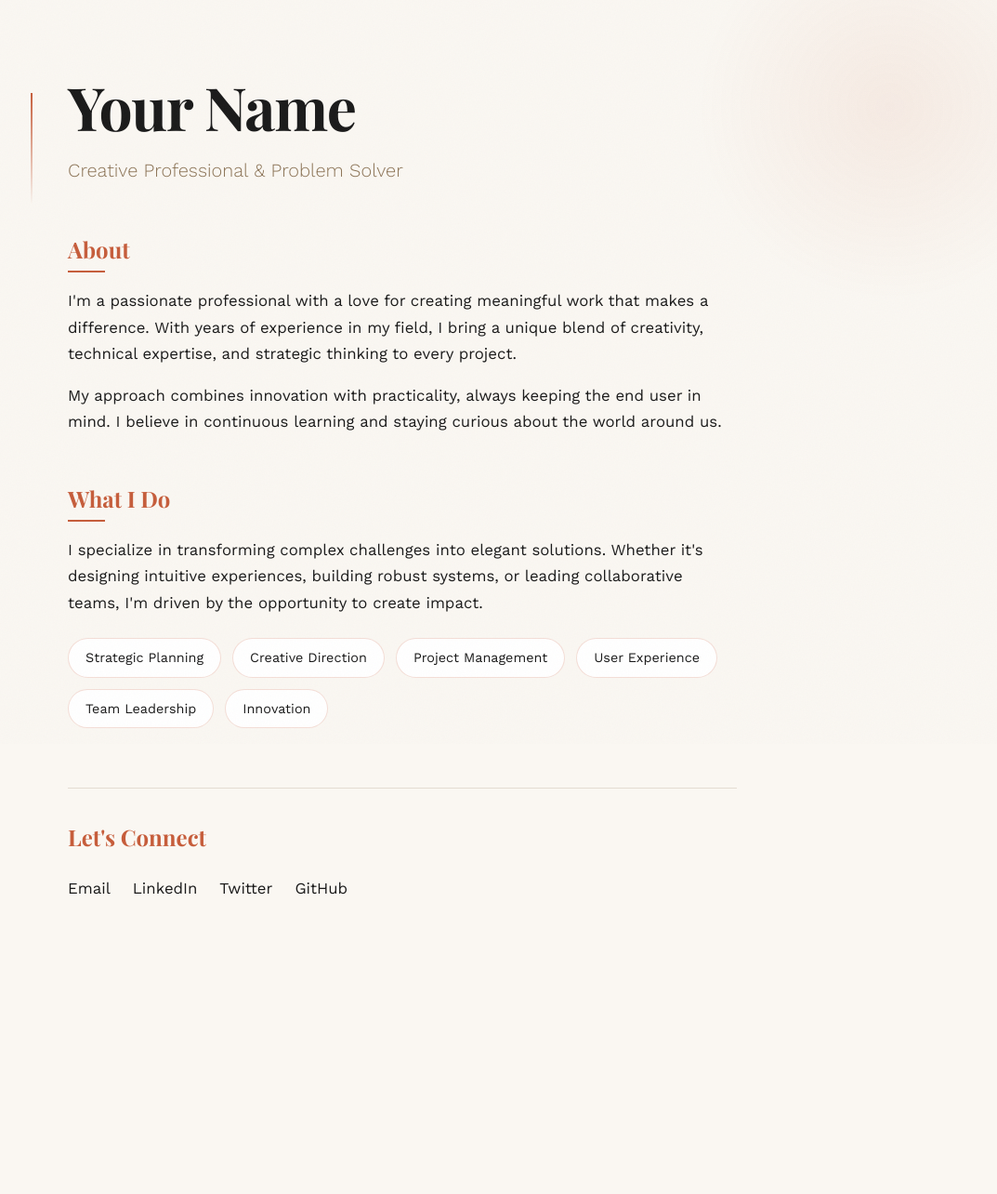
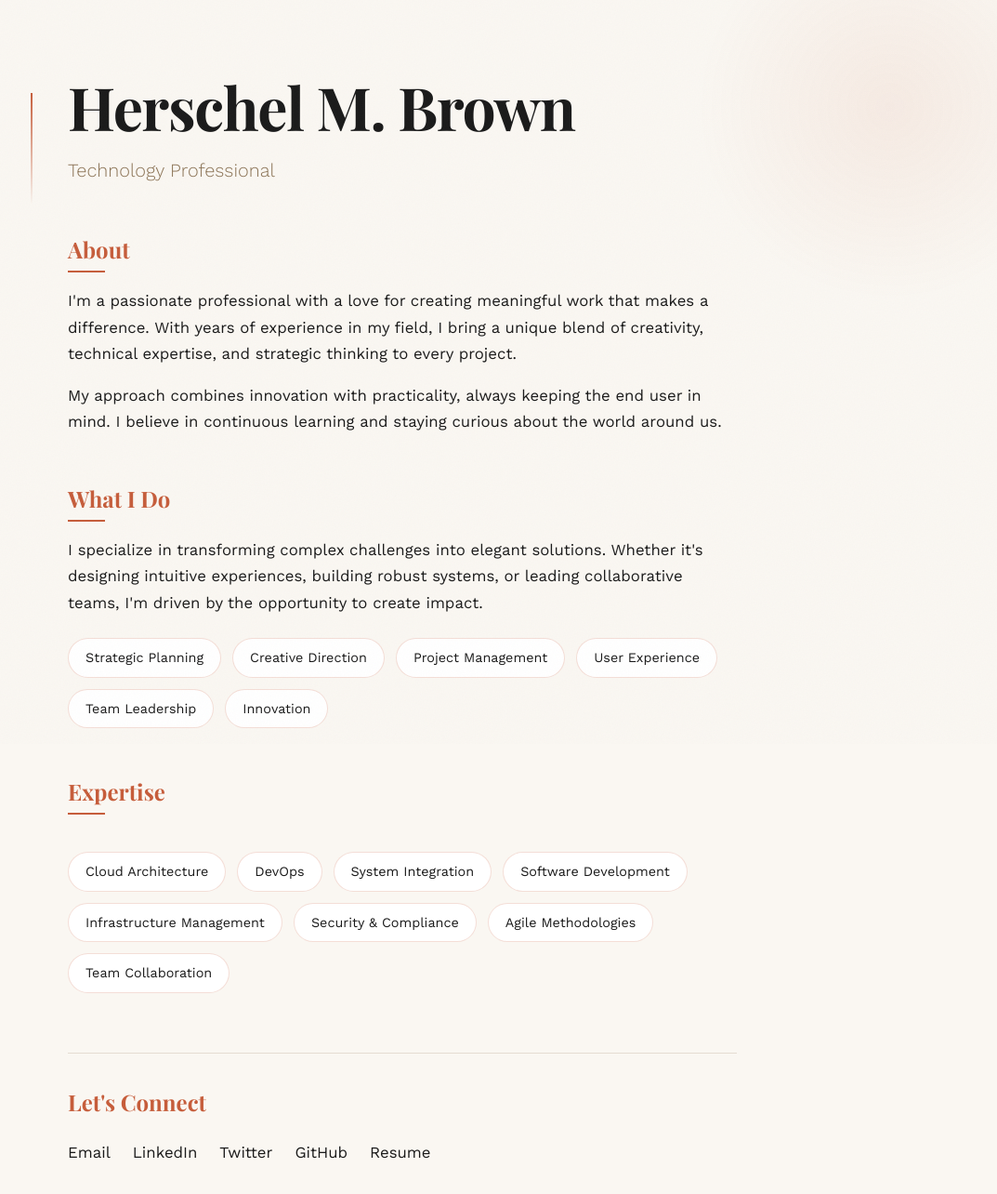
Before and after one commit to herschelmbrown/herschelmbrown.github.io, a plain HTML site: page index.html in a window 1280 px wide. Shown: the whole page at 93% size, without its empty margins (207-1280 px from the left). Before the commit the page ends 1050 px from the top, so only its background shows below. Drawn offline with nearby package versions, Linux system fonts and the light colour scheme.

Commit message:
Update index.html

```diff
--- a/index.html
+++ b/index.html
@@ -250,8 +250,8 @@
     <div class="container">
         <div class="decorative-line"></div>
 
-        <h1>Your Name</h1>
-        <p class="subtitle">Creative Professional & Problem Solver</p>
+        <h1>Herschel M. Brown</h1>
+        <p class="subtitle">Technology Professional</p>
 
         <div class="bio-section">
             <h2>About</h2>
@@ -273,15 +273,26 @@
             </div>
         </div>
 
+        <div class="bio-section">
+            <h2>Expertise</h2>
+            <div class="skills">
+                <span class="skill-tag">Cloud Architecture</span>
+                <span class="skill-tag">DevOps</span>
+                <span class="skill-tag">System Integration</span>
+                <span class="skill-tag">Software Development</span>
+                <span class="skill-tag">Infrastructure Management</span>
+                <span class="skill-tag">Security & Compliance</span>
+                <span class="skill-tag">Agile Methodologies</span>
+                <span class="skill-tag">Team Collaboration</span>
+            </div>
+        </div>
+
         <div class="contact">
             <h2>Let's Connect</h2>
             <div class="contact-links">
-                <a href="mailto:your.email@example.com" class="contact-link">Email</a>
+                <a href="mailto:herschel.brown@gmail.com" class="contact-link">Email</a>
                 <a href="https://linkedin.com/in/yourprofile" class="contact-link">LinkedIn</a>
                 <a href="https://twitter.com/yourhandle" class="contact-link">Twitter</a>
                 <a href="https://github.com/yourhandle" class="contact-link">GitHub</a>
+                <a href="/resume.pdf" class="contact-link">Resume</a>
             </div>
-        </div>
-    </div>
-</body>
-</html>
```
